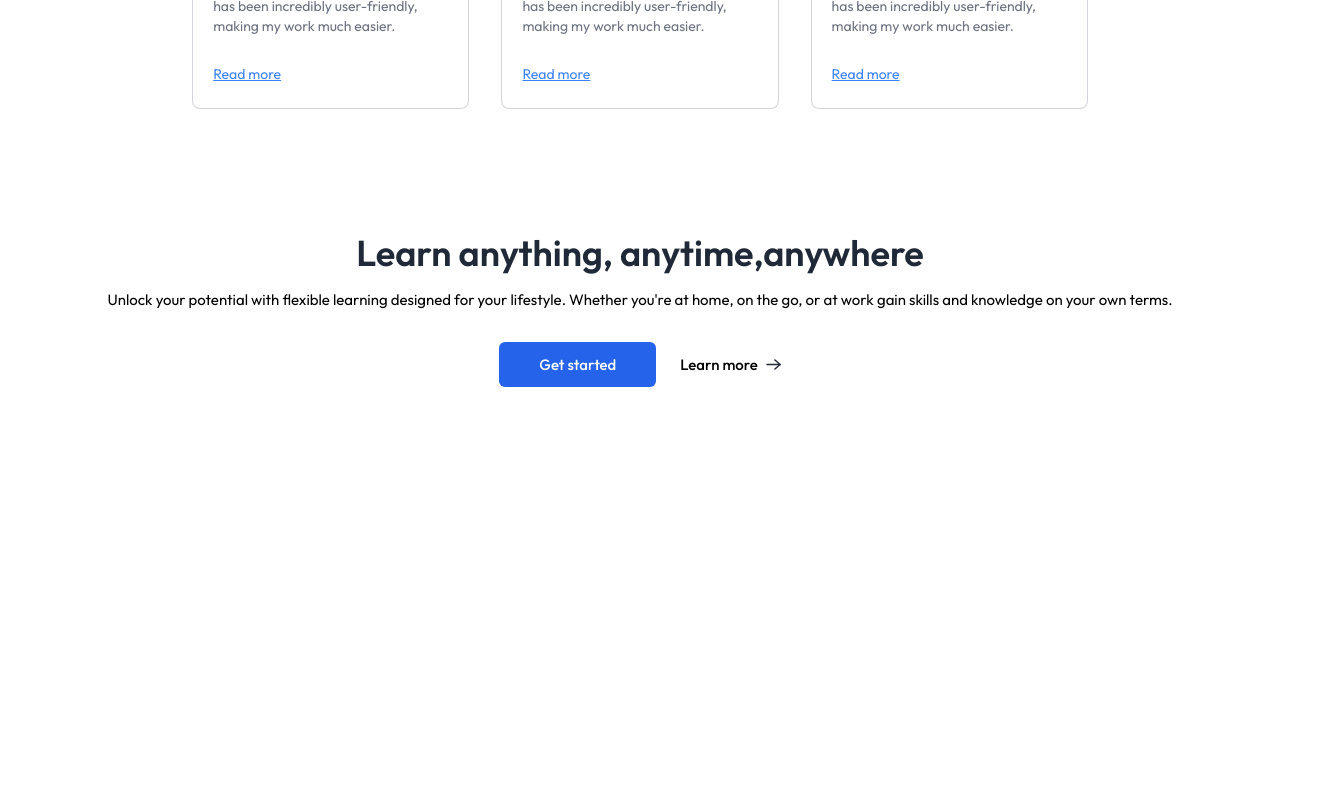
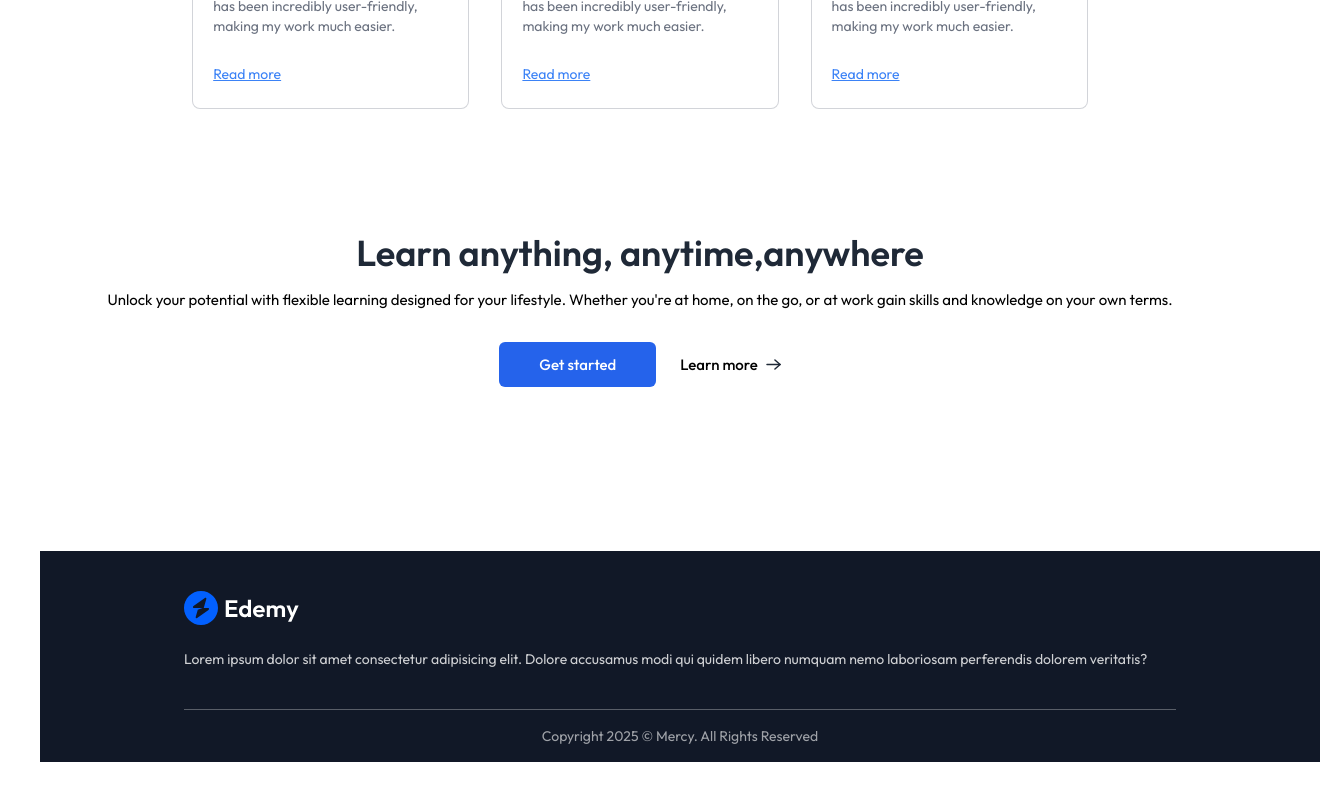
Before and after one commit to mercy-rotich/lms-website, a React (Vite) app in the folder client/: page / in a window 1280 px wide. Shown: the part 2062-2862 px from the top of the page, 1320 px wide, since content can reach past the window. Before the commit the page ends 2545 px from the top, so only its background shows below. Built offline with nearby package versions, Linux system fonts and the light colour scheme; no server answers; a web font is replaced by a local one.

Commit message:
started creating the footer

```diff
--- a/client/src/components/student/Footer.jsx
+++ b/client/src/components/student/Footer.jsx
@@ -1,9 +1,19 @@
 import React from 'react'
+import { assets } from '../../assets/assets'
 
 const Footer = () => {
   return (
     <div>
-      <h1>footer</h1>
+      <footer className='bg-gray-900 md:px-36 text-left w-full m-10'>
+        <div className='flex flex-col md:flex-row items-start px8 md:px-0 justify-center gap-10 md:gap-32 py-10 border-b border-white/30'>
+            <div className='flex flex-col md:items-start items-center w-full'>
+              <img src={assets.logo_dark} alt="logo" />
+              <p className='mt-6 text-center md:text-left text-sm text-white/80'>Lorem ipsum dolor sit amet consectetur adipisicing elit. Dolore accusamus modi qui quidem libero numquam nemo laboriosam perferendis dolorem veritatis?
+              </p>
+            </div>
+        </div>
+        <p className='py-4 text-center text-xs md:text-sm text-white/60'>Copyright 2025 © Mercy. All Rights Reserved</p>
+      </footer>
     </div>
   )
 }
--- a/client/src/pages/student/Home.jsx
+++ b/client/src/pages/student/Home.jsx
@@ -4,6 +4,7 @@ import Companies from '../../components/student/Companies'
 import CoursesSection from '../../components/student/CoursesSection'
 import TestimonialsSection from '../../components/student/TestimonialsSection'
 import CallToAction from '../../components/student/CallToAction'
+import Footer from '../../components/student/Footer'
 
 const Home = () => {
   return (
@@ -13,6 +14,7 @@ const Home = () => {
       <CoursesSection/>
       <TestimonialsSection/>
       <CallToAction/>
+      <Footer/>
     </div>
   )
 }
```
